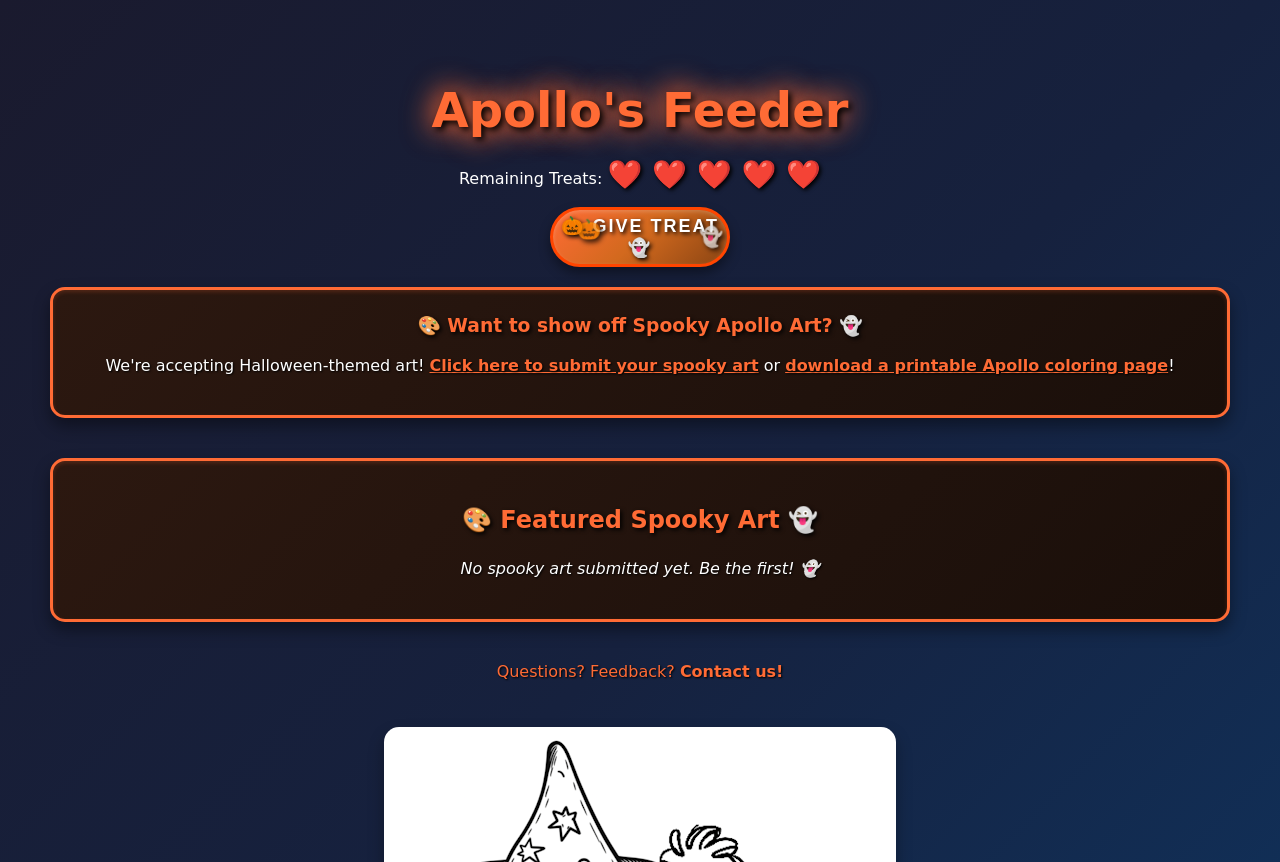
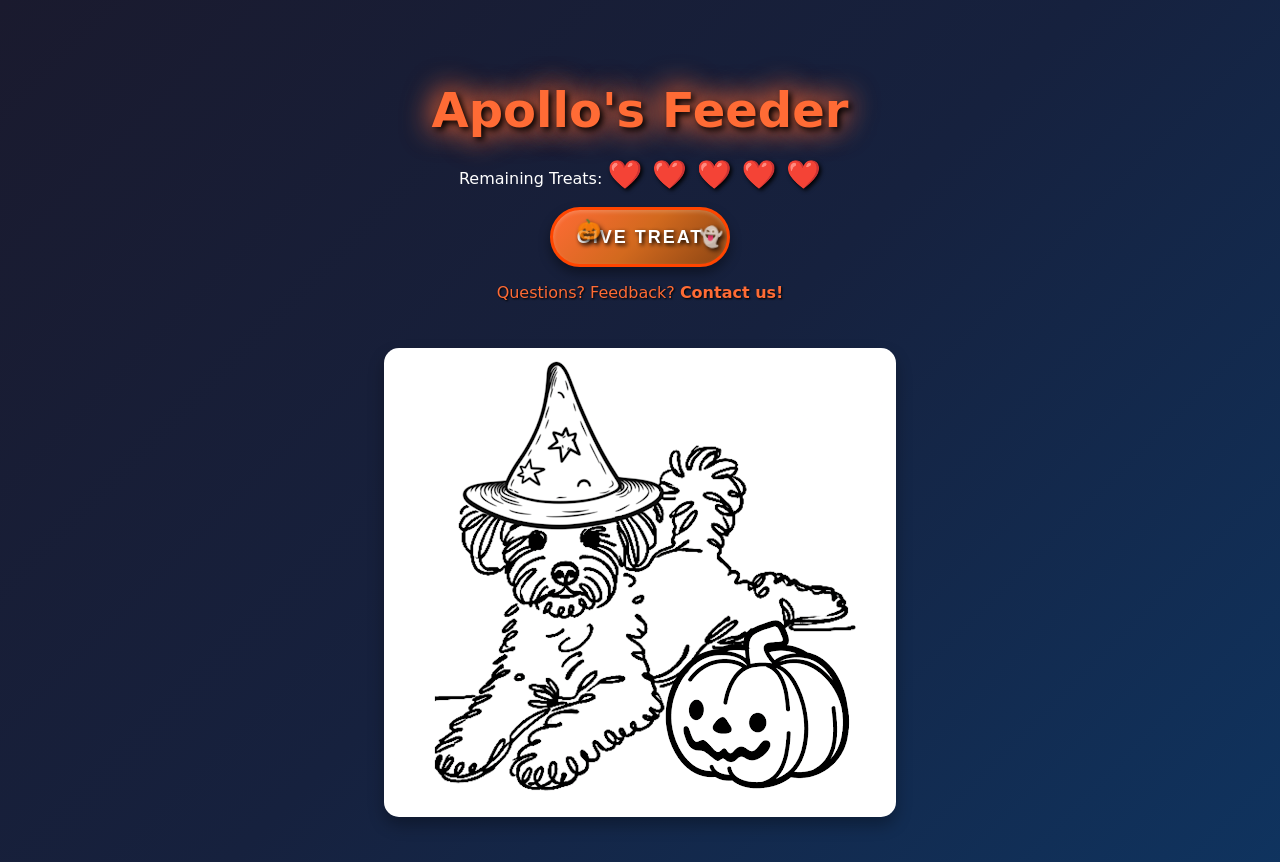
Before and after one commit to villrv/apollo-feeder, a Flask app: page / in a window 1280 px wide. Shown: the top 862 px of the page. Run offline with Flask 3, Linux system fonts and the light colour scheme.

Commit message:
halloween 4

```diff
--- a/_site/templates/index.html
+++ b/_site/templates/index.html
@@ -456,44 +456,14 @@
         Remaining Treats: <span id="treat-count">{{ treats }}</span>
     </p>
 
-    <button id="feed-button" class="halloween-button">🎃 Give Treat 👻</button>
+    <button id="feed-button" class="halloween-button">Give Treat</button>
 
-    <!-- Spooky Art Call-to-Action -->
-    <div style="background: linear-gradient(135deg, #2c1810, #1a0f0a); border: 3px solid #ff6b35; border-radius: 15px; padding: 25px; margin: 20px 0; box-shadow: 0 8px 16px rgba(0,0,0,0.4), inset 0 2px 4px rgba(255, 107, 53, 0.2);">
-        <h3 style="color: #ff6b35; margin-top: 0; text-shadow: 2px 2px 4px #000;">🎨 Want to show off Spooky Apollo Art? 👻</h3>
-        <p style="color: #fff; font-size: 16px; margin-bottom: 15px; text-shadow: 1px 1px 2px #000;">
-            We're accepting Halloween-themed art!
-            <a href="https://docs.google.com/forms/d/e/1FAIpQLSfDo9Ngmc1AXJ911c3-hoW5ozNJdYm5SWyE1O7KtS1A1UNiag/viewform?usp=sharing&ouid=104858452339532607895" target="_blank" style="color: #ff6b35; font-weight: bold; text-shadow: 1px 1px 2px #000;">Click here to submit your spooky art</a>
-            or
-            <a href="https://drive.google.com/file/d/1afYQKjzSMbVw2IiL3rrXac72ZDHAPqCH/view" target="_blank" style="color: #ff6b35; font-weight: bold; text-shadow: 1px 1px 2px #000;">download a printable Apollo coloring page</a>!
-        </p>
-    </div>
 
     <div id="popup">
         <p id="popup-message"></p>
         <button id="close-popup">Close</button>
     </div>
 
-    <!-- Featured Spooky Art -->
-    <div style="margin: 40px 0; padding: 25px; background: linear-gradient(135deg, #2c1810, #1a0f0a); border: 3px solid #ff6b35; border-radius: 15px; box-shadow: 0 8px 16px rgba(0,0,0,0.4), inset 0 2px 4px rgba(255, 107, 53, 0.2);">
-        <h2 style="color: #ff6b35; margin-bottom: 25px; text-shadow: 2px 2px 4px #000;">🎨 Featured Spooky Art 👻</h2>
-
-        {% if fan_art %}
-            <div style="text-align: center;">
-                {% for art in fan_art %}
-                <div style="display: inline-block; max-width: 400px;">
-                    <img src="{{ url_for('static', filename='apollo-fan-art/' + art.filename) }}"
-                         alt="{{ art.title }} by {{ art.artist }}"
-                         style="max-width: 100%; height: auto; border-radius: 10px; box-shadow: 0 4px 8px rgba(0,0,0,0.2); margin-bottom: 15px;">
-                    <h4 style="color: #ff6b35; margin: 5px 0; font-size: 20px; text-shadow: 1px 1px 2px #000;">{{ art.title }}</h4>
-                    <p style="color: #fff; font-style: italic; margin: 0; font-size: 16px; text-shadow: 1px 1px 2px #000;">by {{ art.artist }}</p>
-                </div>
-                {% endfor %}
-            </div>
-        {% else %}
-            <p style="color: #fff; font-style: italic; text-shadow: 1px 1px 2px #000;">No spooky art submitted yet. Be the first! 👻</p>
-        {% endif %}
-    </div>
 
     <!-- Google Form Link -->
     <p>
--- a/app.py
+++ b/app.py
@@ -175,7 +175,7 @@ scheduler.start()
 @app.route("/")
 def home():
     logger.info("=== HOME ROUTE CALLED ===")
-    bones = "🍦 " * treats_left  # Display the remaining treats as ice cream emojis
+    bones = "🎃 " * treats_left  # Display the remaining treats as pumpkin emojis
     fan_art_metadata = load_fan_art_metadata()
     logger.info(f"Fan art metadata returned: {fan_art_metadata}")
     return render_template("index.html", treats=bones.strip(), fan_art=fan_art_metadata)
@@ -221,7 +221,7 @@ def give_treat():
         threading.Thread(target=treat_dispensing).start()
 
         # Immediately respond with a success message
-        bones = "🍦 " * treats_left  # Display the remaining treats as emojis
+        bones = "🎃 " * treats_left  # Display the remaining treats as pumpkin emojis
         return jsonify({"treats_left": bones.strip(), "message": message})
 
     else:
```
Also changed, not shown: templates/index.html (+1 -31 lines).
